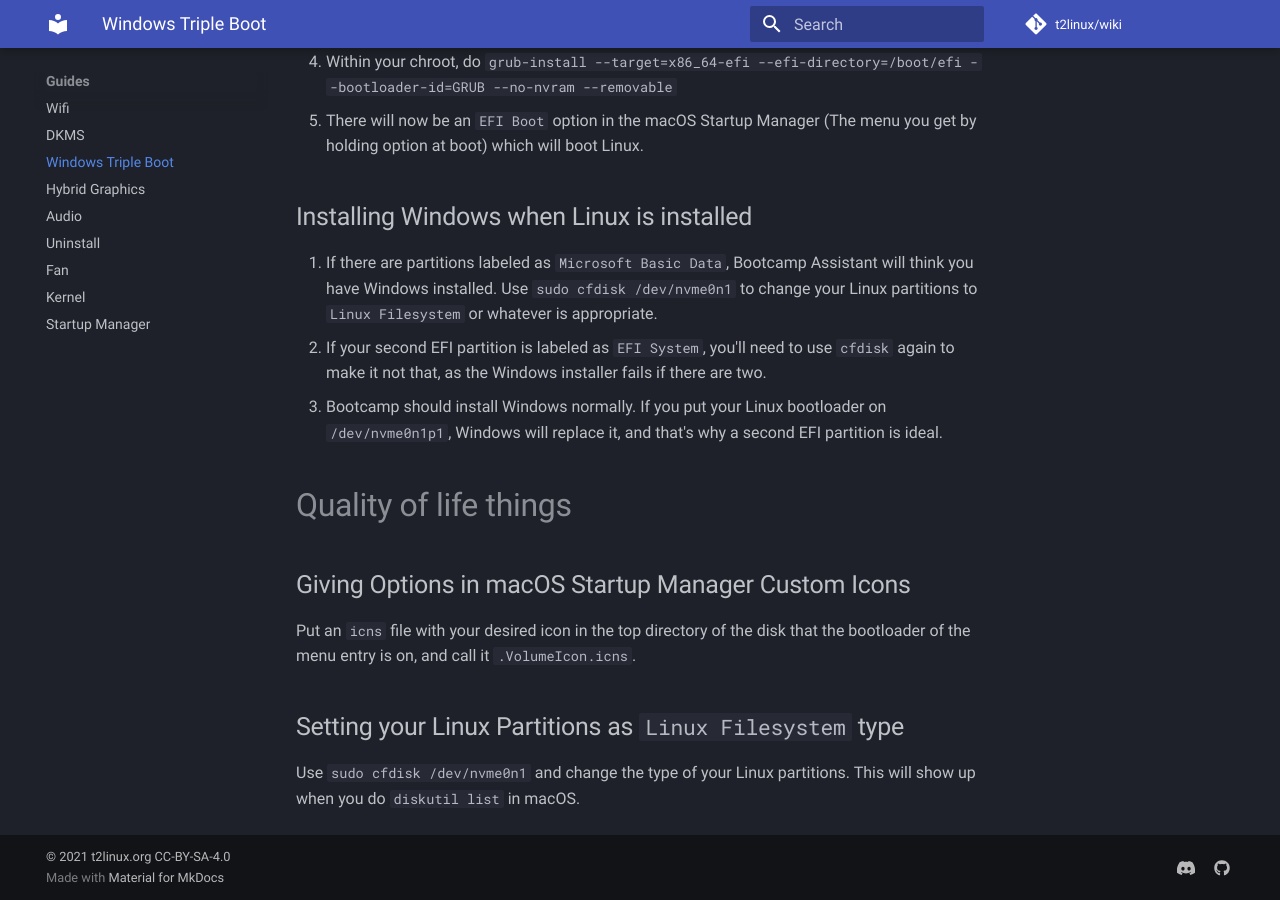
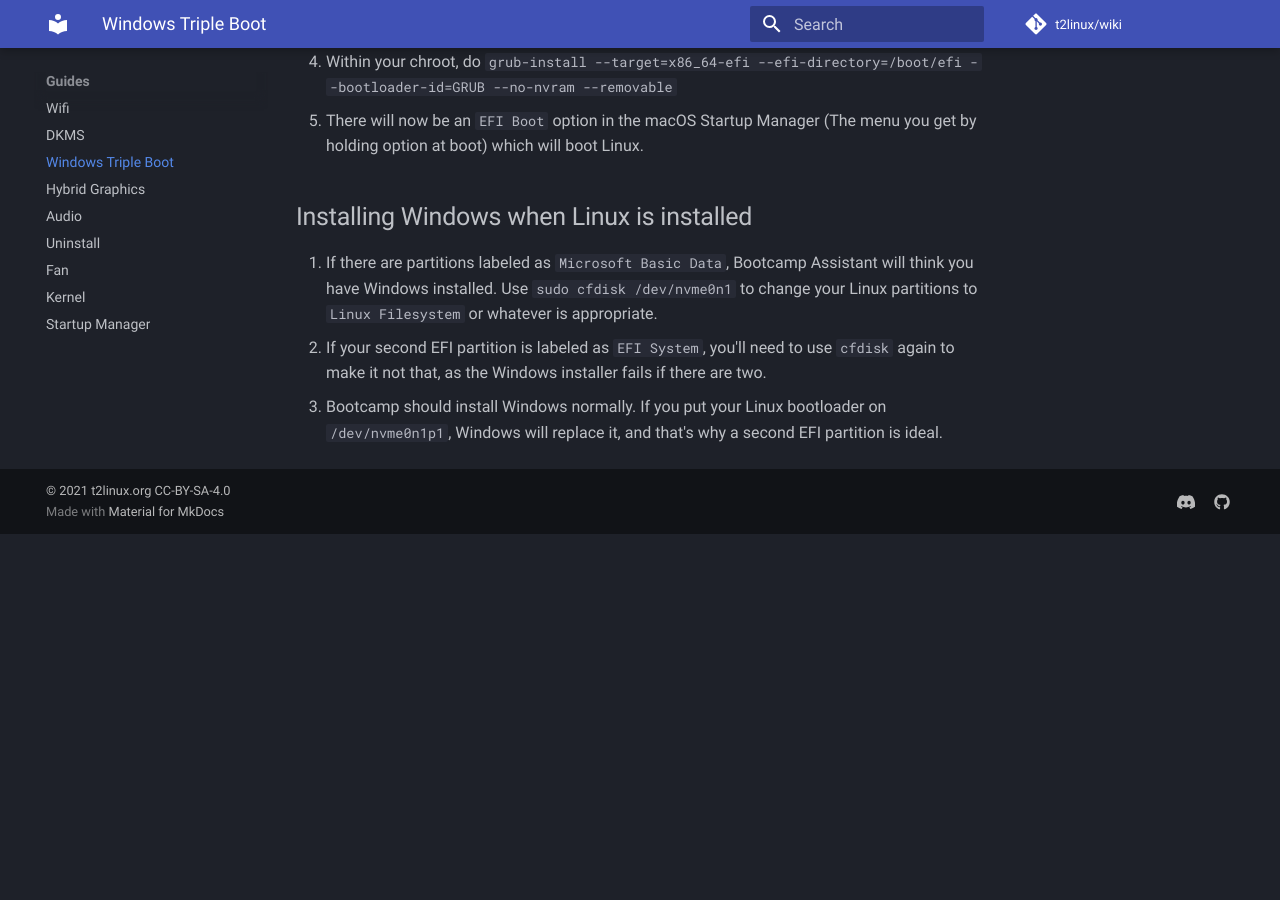
Before and after one commit to t2linux/wiki, an MkDocs documentation site: the page built from docs/guides/windows.md, in a window 1280 px wide and 900 px high, scrolled down 3537 px. Built offline with MkDocs 1.6.1 and Material for MkDocs 9.7.7, drawn with Linux system fonts in a browser that asks for light colours; comment, search, counter and statistics services are not loaded; after the commit the page ends 4071 px from its top, so only the background shows below that.

Commit message:
windows: remove startup manager stuff

```diff
--- a/docs/guides/windows.md
+++ b/docs/guides/windows.md
@@ -92,13 +92,3 @@ If you are doing it manually:
 1. If there are partitions labeled as `Microsoft Basic Data`, Bootcamp Assistant will think you have Windows installed. Use `sudo cfdisk /dev/nvme0n1` to change your Linux partitions to `Linux Filesystem` or whatever is appropriate.
 2. If your second EFI partition is labeled as `EFI System`, you'll need to use `cfdisk` again to make it not that, as the Windows installer fails if there are two.
 3. Bootcamp should install Windows normally. If you put your Linux bootloader on `/dev/nvme0n1p1`, Windows will replace it, and that's why a second EFI partition is ideal.
-
-# Quality of life things
-
-## Giving Options in macOS Startup Manager Custom Icons
-
-Put an `icns` file with your desired icon in the top directory of the disk that the bootloader of the menu entry is on, and call it `.VolumeIcon.icns`.
-
-## Setting your Linux Partitions as `Linux Filesystem` type
-
-Use `sudo cfdisk /dev/nvme0n1` and change the type of your Linux partitions. This will show up when you do `diskutil list` in macOS.
```
